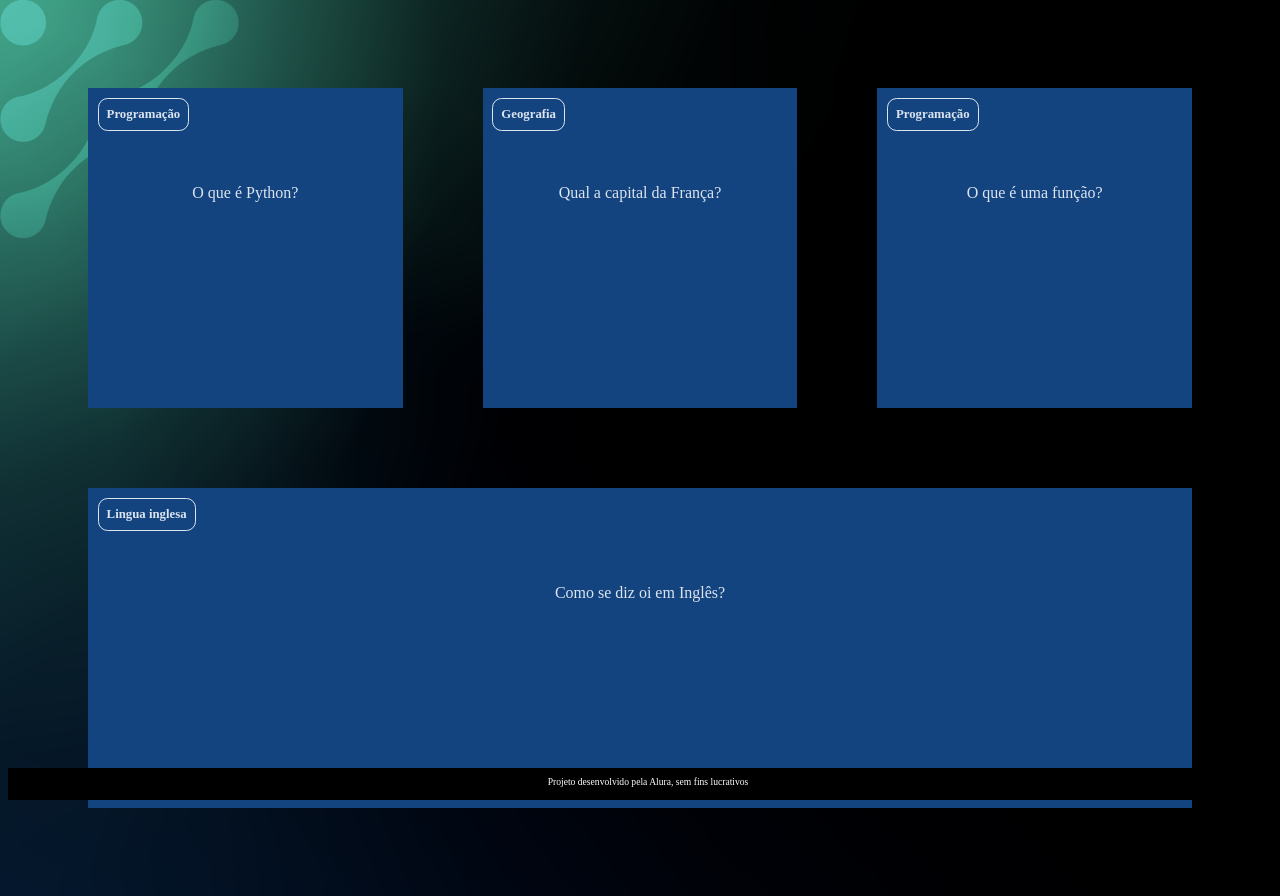
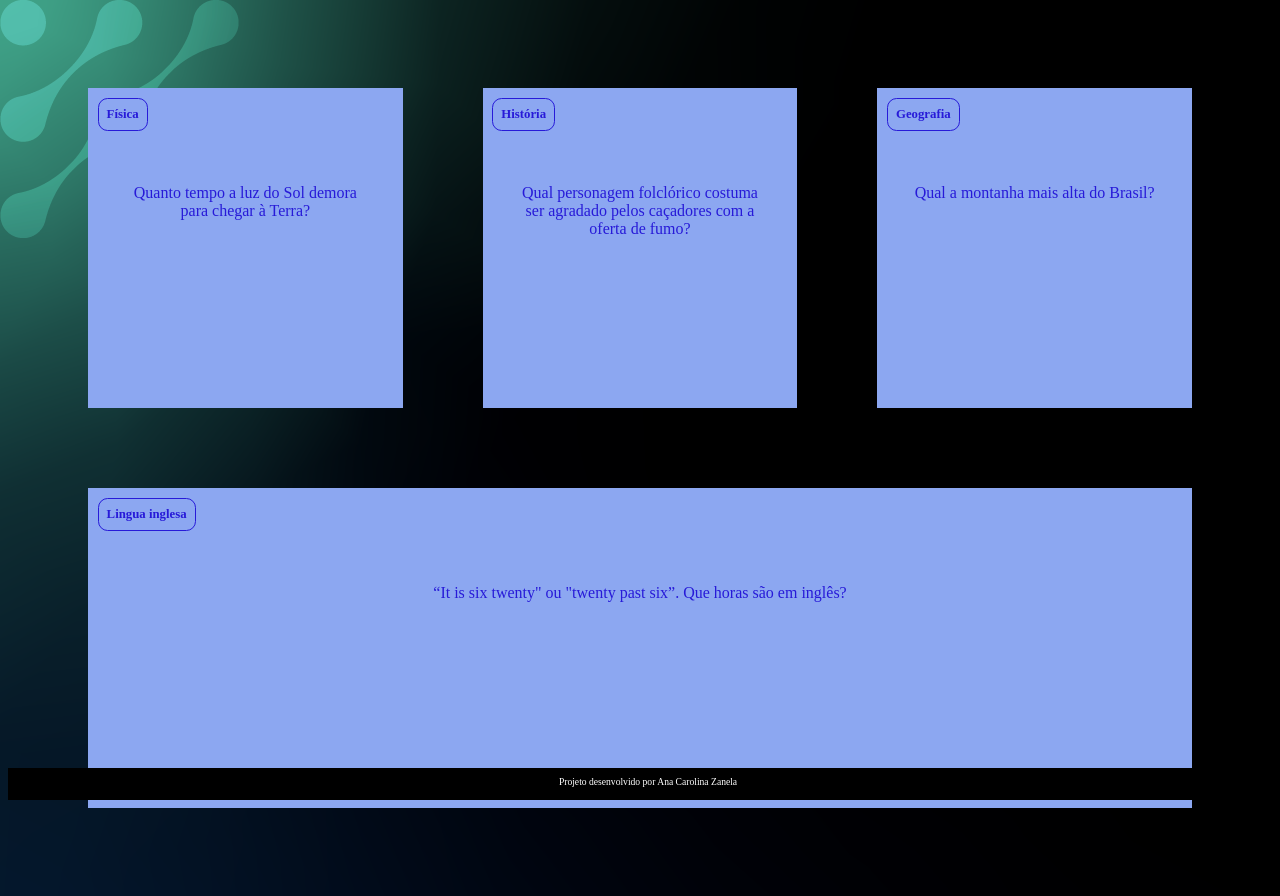
Before and after one commit to cherry4n4/3trimestre, a plain HTML site: page index.html in a window 1280 px wide. Drawn offline with Linux system fonts and the light colour scheme.

Commit message:
Add files via upload

```diff
--- a/assets/style.css
+++ b/assets/style.css
@@ -1,7 +1,7 @@
 :root {
-    --text-color: #DBE4EF;
-    --card-front-color: #144480;
-    --card-back-color: #00F4BF;
+    --text-color: #271ad8;
+    --card-front-color: #8ca7f1;
+    --card-back-color: #0707eb;
 }
 
 body {
--- a/index.html
+++ b/index.html
@@ -23,7 +23,7 @@
         </section>
     </main>
     <footer>
-        <p>Projeto desenvolvido pela Alura, sem fins lucrativos</p>
+        <p>Projeto desenvolvido por Ana Carolina Zanela</p>
     </footer>
     <script src="app.js"></script>
     <script src="perguntas.js"></script>
--- a/perguntas.js
+++ b/perguntas.js
@@ -1,23 +1,23 @@
 criaCartao(
-    'Programação',
-    'O que é Python?',
-    'O Python é uma linguagem de programação'
+    'Física',
+    'Quanto tempo a luz do Sol demora para chegar à Terra?',
+    '8 minutos'
+)
+
+criaCartao(
+    'História',
+    ' Qual personagem folclórico costuma ser agradado pelos caçadores com a oferta de fumo?',
+    'Caipora'
 )
 
 criaCartao(
     'Geografia',
-    'Qual a capital da França?',
-    'A capital da França é Paris'
-)
-
-criaCartao(
-    'Programação',
-    'O que é uma função?',
-    'Uma função é um bloco de código que executa alguma tarefa'
+    'Qual a montanha mais alta do Brasil?',
+    'Pico da Neblina'
 )
 
 criaCartao(
     'Lingua inglesa',
-    'Como se diz oi em Inglês?',
-    'Oi em ingles é HI (RAI)'
+    ' “It is six twenty" ou "twenty past six”. Que horas são em inglês?',
+    '6:20'
 )
```
